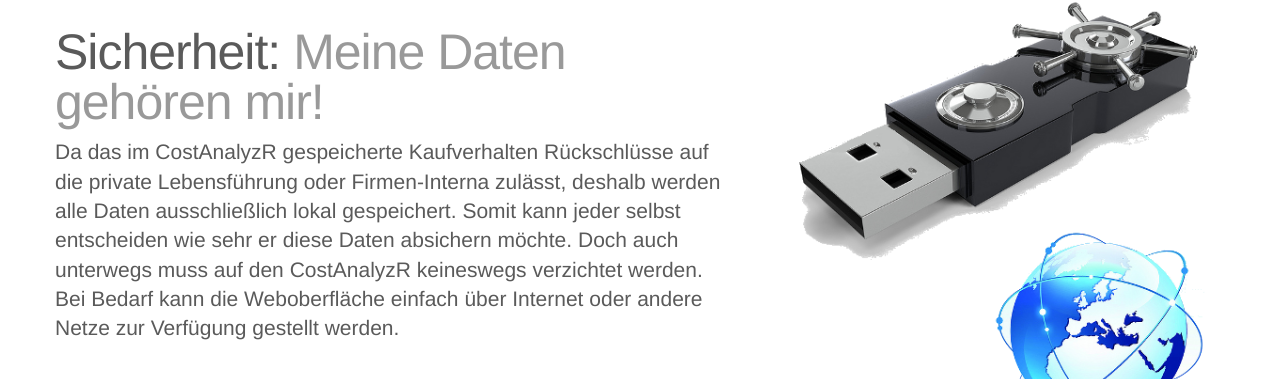
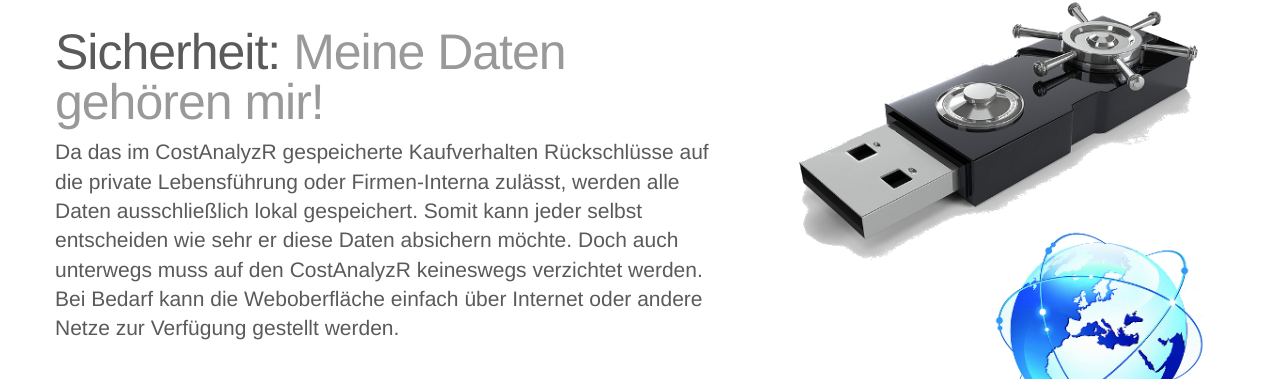
Before and after one commit to over9000/costanalyzr, a plain HTML site: page index.html in a window 1280 px wide. Shown: the part 2421-2800 px from the top of the page. Drawn offline with nearby package versions, Linux system fonts and the light colour scheme.

Commit message:
Wort verbessert

```diff
--- a/index.html
+++ b/index.html
@@ -257,7 +257,7 @@
 				</h2>
 				<p class="lead">Da das im CostAnalyzR gespeicherte Kaufverhalten
 					Rückschlüsse auf die private Lebensführung oder Firmen-Interna
-					zulässt, deshalb werden alle Daten ausschließlich lokal gespeichert.
+					zulässt, werden alle Daten ausschließlich lokal gespeichert.
 					Somit kann jeder selbst entscheiden wie sehr er diese
 					Daten absichern möchte. Doch auch unterwegs muss auf den
 					CostAnalyzR keineswegs verzichtet werden. Bei Bedarf kann die
```
